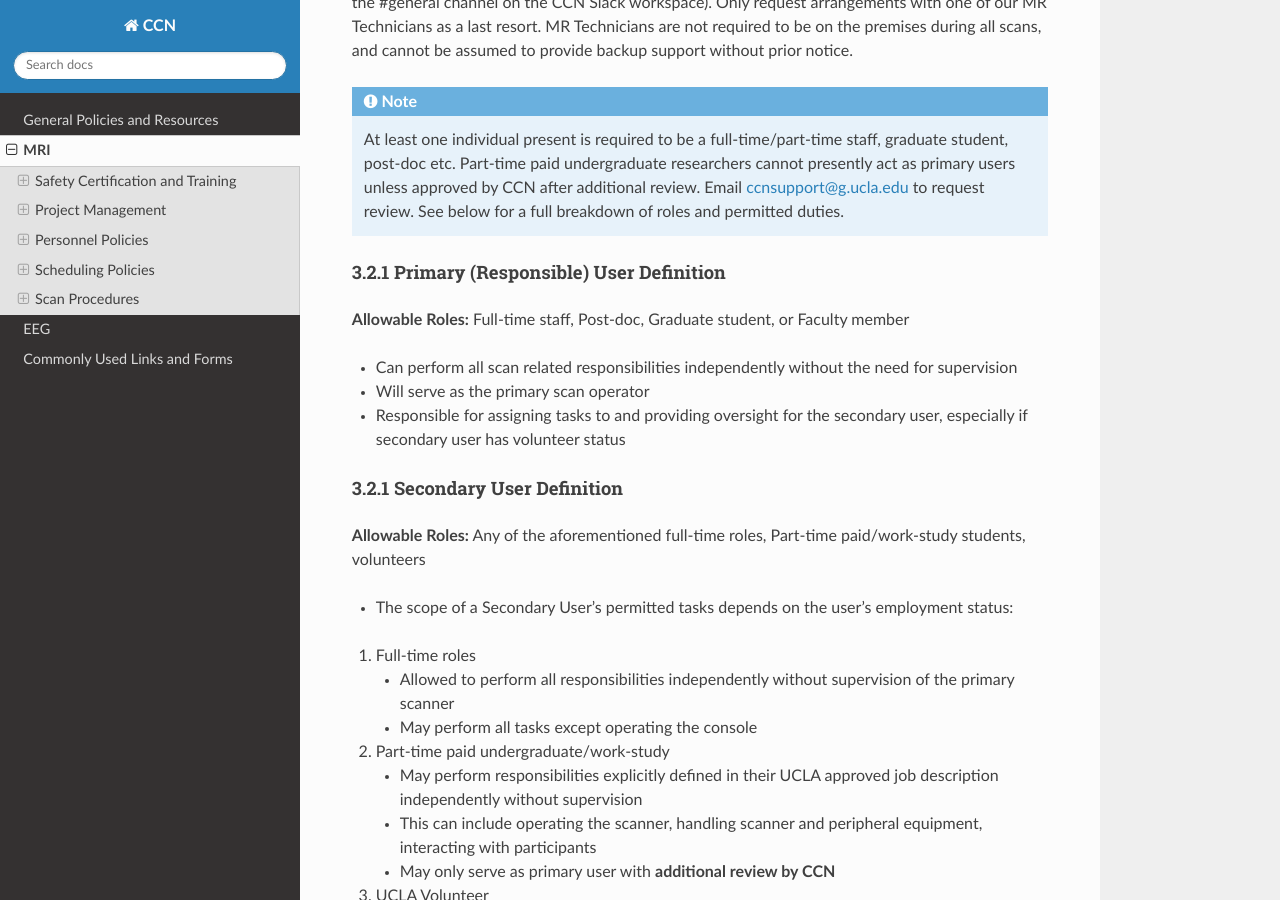
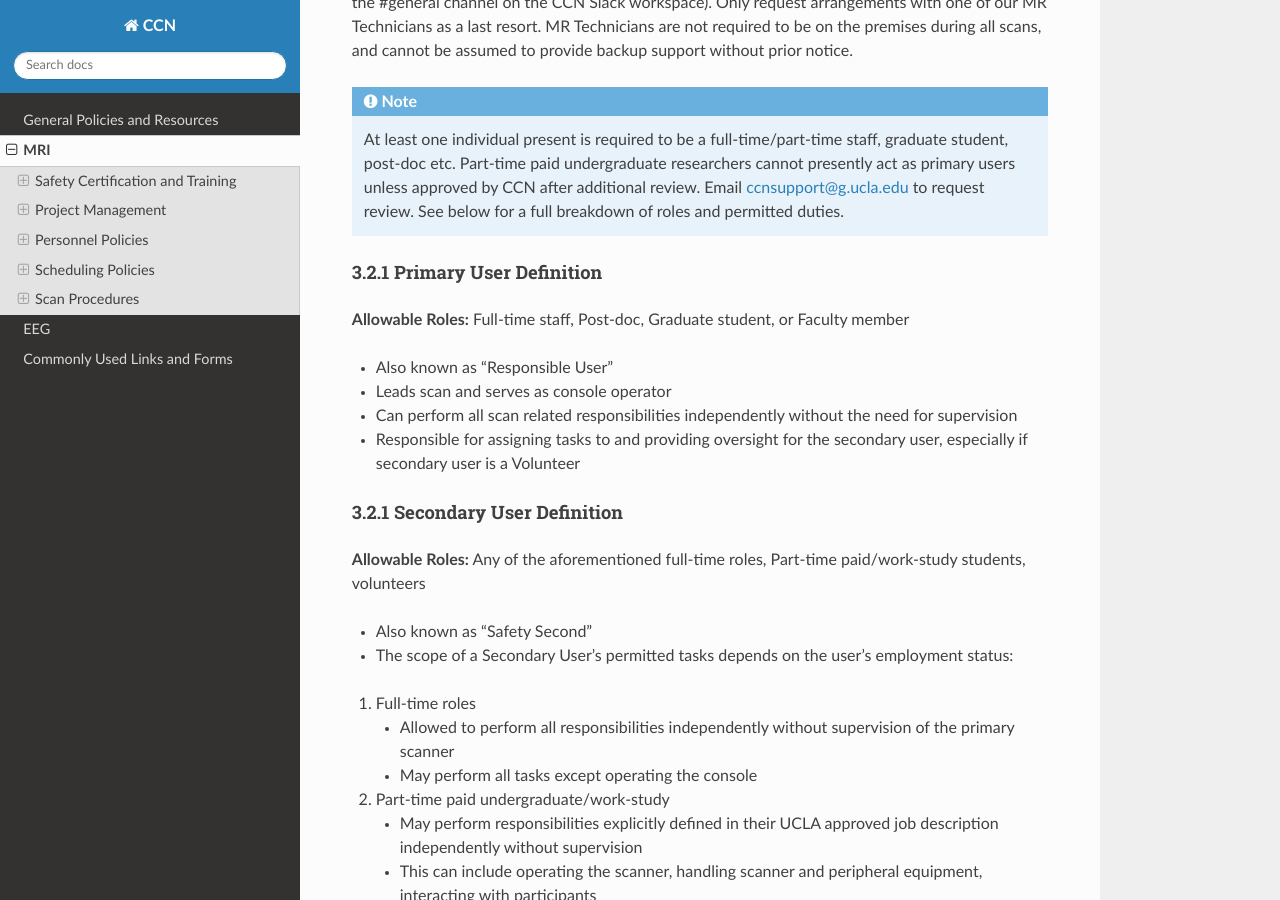
Before and after one commit to CCN-Support/CCN_Wiki, a Sphinx documentation site: the page built from docs/source/mri.rst, in a window 1280 px wide and 900 px high, scrolled down 9942 px. Built offline with Sphinx 7.4.7 and the Read the Docs theme 3.1.0, drawn with Linux system fonts in a browser that asks for light colours.

Commit message:
Update mri.rst

```diff
--- a/docs/source/mri.rst
+++ b/docs/source/mri.rst
@@ -209,20 +209,22 @@ In the event that this cannot be achieved, please make every effort to pull in b
 .. note::
    At least one individual present is required to be a full-time/part-time staff, graduate student, post-doc etc. Part-time paid undergraduate researchers cannot presently act as primary users unless approved by CCN after additional review. Email ccnsupport@g.ucla.edu to request review. See below for a full breakdown of roles and permitted duties.
 
-3.2.1  Primary (Responsible) User Definition
-^^^^^^^^^^^^^^^^^^^^^^^^^^^^^^^^^^^^^^^^^^^^
+3.2.1  Primary User Definition
+^^^^^^^^^^^^^^^^^^^^^^^^^^^^^^
 
 **Allowable Roles:** Full-time staff, Post-doc, Graduate student, or Faculty member
 
+- Also known as "Responsible User"
+- Leads scan and serves as console operator
 - Can perform all scan related responsibilities independently without the need for supervision
-- Will serve as the primary scan operator
-- Responsible for assigning tasks to and providing oversight for the secondary user, especially if secondary user has volunteer status
+- Responsible for assigning tasks to and providing oversight for the secondary user, especially if secondary user is a Volunteer
 
 3.2.1  Secondary User Definition
 ^^^^^^^^^^^^^^^^^^^^^^^^^^^^^^^^
 
 **Allowable Roles:** Any of the aforementioned full-time roles, Part-time paid/work-study students, volunteers
 
+- Also known as "Safety Second"
 - The scope of a Secondary User's permitted tasks depends on the user's employment status:
 
 1. Full-time roles
```
